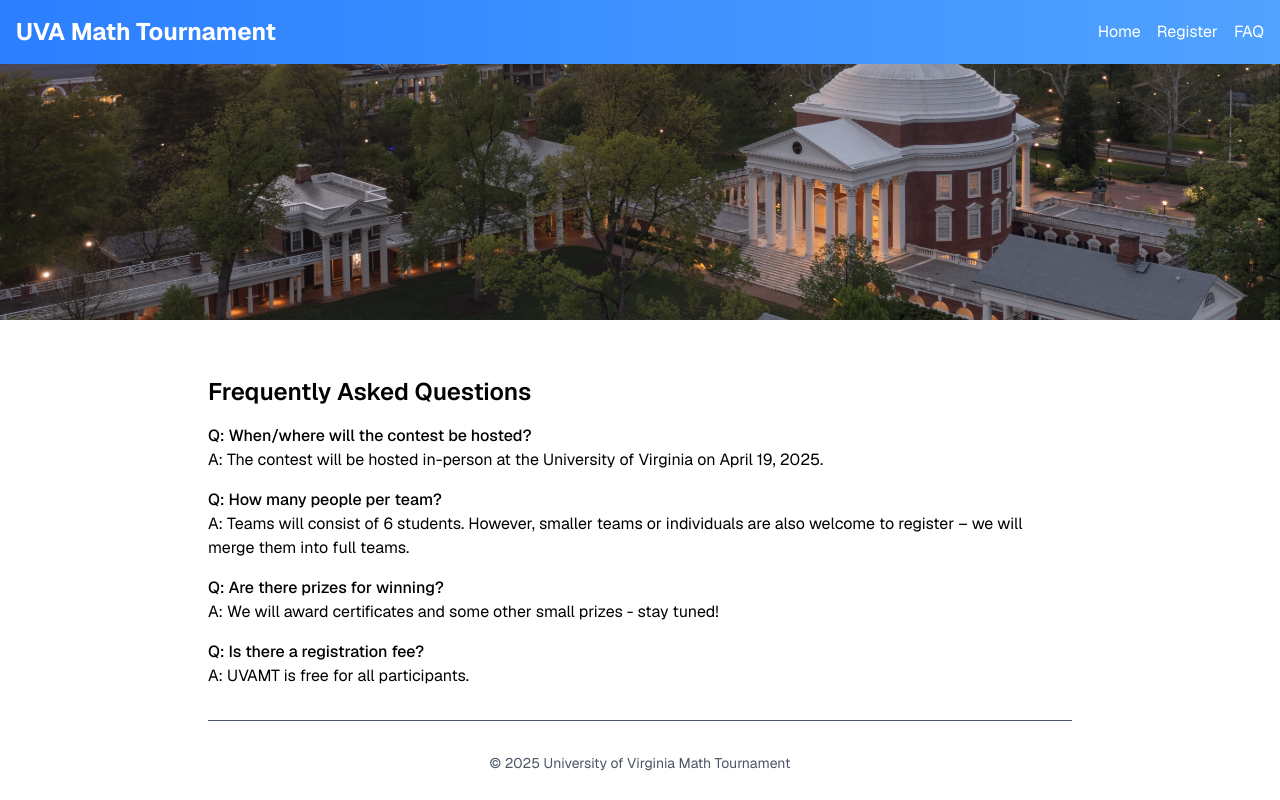
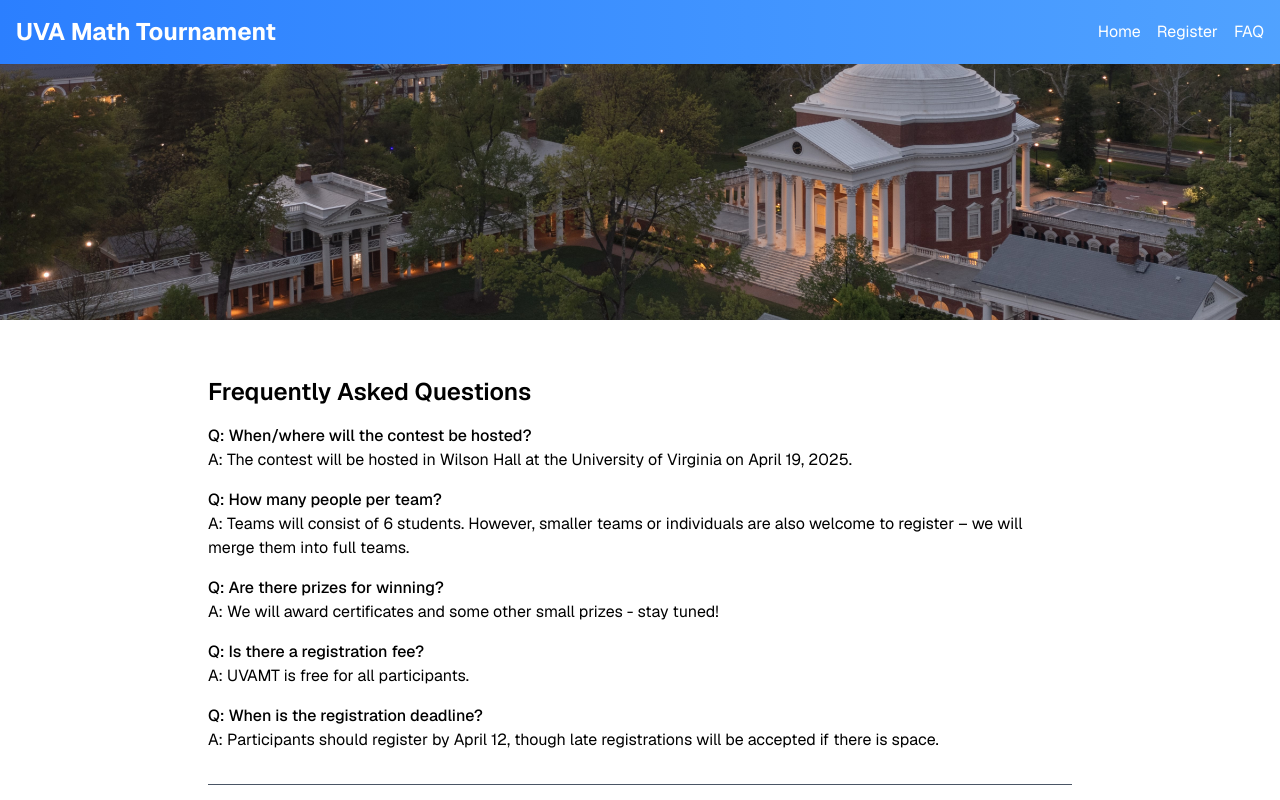
Before and after one commit to mkornilov07/uvamt-website, a Next.js app in the folder uvamt-website/: page /faq in a window 1280 px wide. Shown: the top 800 px of the page. Built offline with nearby package versions, Linux system fonts and the light colour scheme.

Commit message:
add reg deadline and specific location to faq

```diff
--- a/uvamt-website/app/faq/page.tsx
+++ b/uvamt-website/app/faq/page.tsx
@@ -10,7 +10,7 @@ export default function Home() {
 
           <div className="mb-4">
             <h3 className="font-medium">Q: When/where will the contest be hosted?</h3>
-            <p>A: The contest will be hosted in-person at the University of Virginia on April 19, 2025.</p>
+            <p>A: The contest will be hosted in Wilson Hall at the University of Virginia on April 19, 2025.</p>
           </div>
 
           <div className="mb-4">
@@ -27,6 +27,11 @@ export default function Home() {
             <h3 className="font-medium">Q: Is there a registration fee?</h3>
             <p>A: UVAMT is free for all participants.</p>
           </div>
+
+          <div className="mb-4">
+            <h3 className="font-medium">Q: When is the registration deadline?</h3>
+            <p>A: Participants should register by April 12, though late registrations will be accepted if there is space.</p>
+          </div>
         </section>
       </main>
 
```
